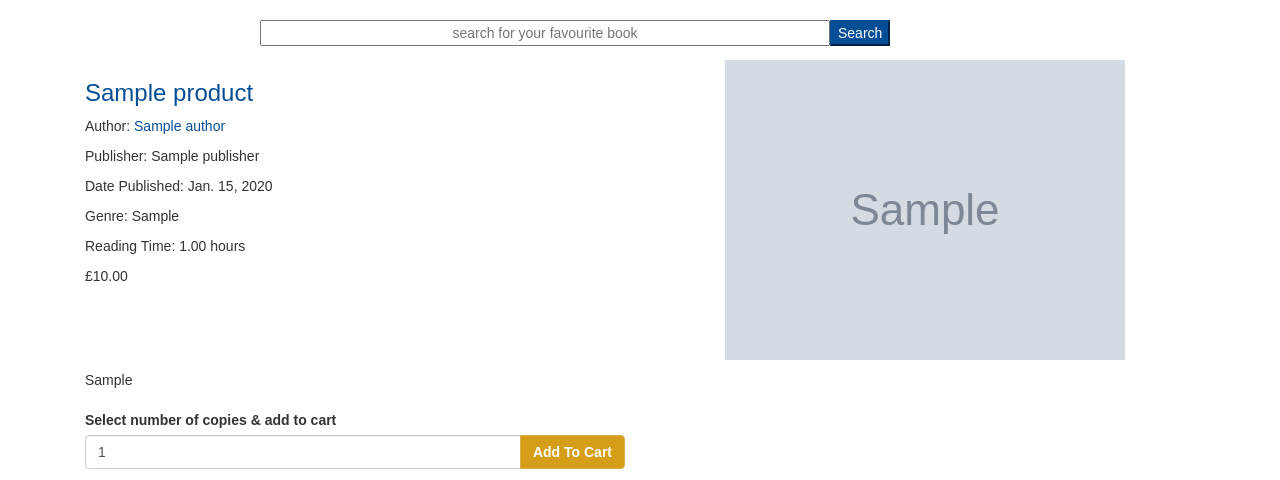
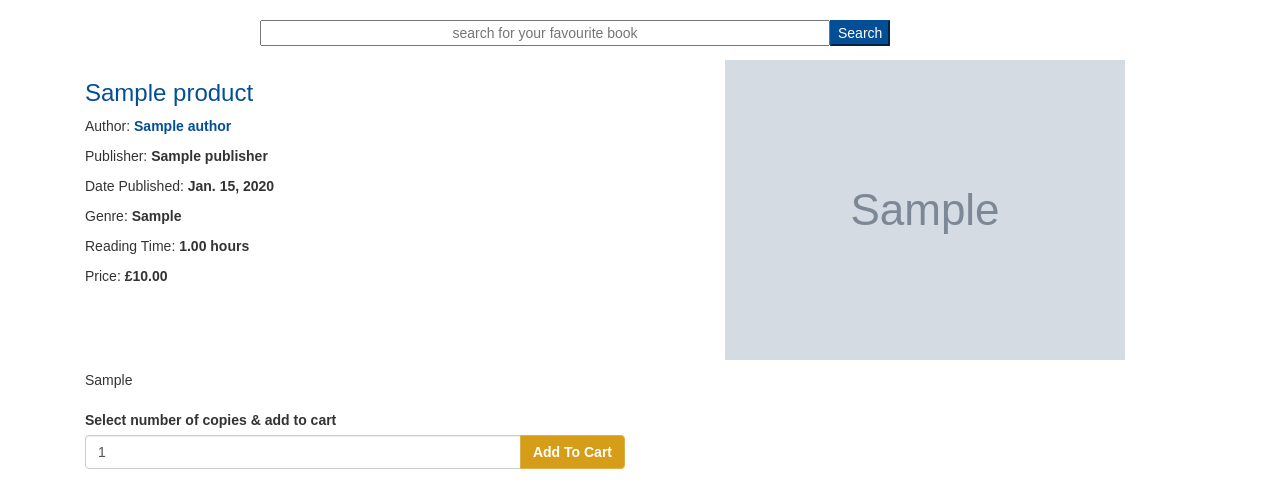
Before and after one commit to zanderm73/milestone4-miller-merchant, a Django app: a page that uses product/templates/eachproduct.html in a window 1280 px wide. Shown: the part 52-532 px from the top of the page. Run offline with Django 3.2, Linux system fonts and the light colour scheme; tables that the repository leaves empty hold one stand-in row (values such as "Sample post"); grey boxes marked "Sample" are stand-in pictures; some libraries are stand-ins or nearby versions.

Commit message:
slight design changes made to allow the most important information on a stand out such as making some paragraphs bold

```diff
--- a/bookreview/templates/previousreview.html
+++ b/bookreview/templates/previousreview.html
@@ -11,9 +11,9 @@
     <div class="bookreview-body">
         <div class="col-xs-12 col-md-6">
             <h3 class="page-heading">{{ bookreview.booknamereview }}</h3>
-            <p>Publisher: {{ bookreview.bookpublisher }}</p>
-            <p>Author: {{ bookreview.bookauthor }}</p>
-            <p>Comment from the author: {{ bookreview.authorscomments }}</p>
+            <p>Author: <b>{{ bookreview.bookauthor }}</b></p>
+            <p>Publisher: <b>{{ bookreview.bookpublisher }}</b></p>
+            <p>Comment from the author: <b><i>"{{ bookreview.authorscomments }}"</i></b></p>
         </div>
         <div class="bookreview-image col-xs-12 col-md-6 text-center">
             <img class="bookimage" src= {{MEDIA_URL}}{{bookreview.bookimage}}>
--- a/bookreview/templates/reviewlist.html
+++ b/bookreview/templates/reviewlist.html
@@ -4,7 +4,7 @@
     <div class="col-xs-12 container title">
 
         <!--page heading-->
-        <h2 class="page-heading">Previous Book Of The Month Winners</h2>
+        <h2 class="page-heading">Previous Reviews Of Winning Books</h2>
     </div>
 
     <div class="winner-list">
@@ -15,7 +15,7 @@
             <!--only displays books that have 'yes' selected in bookofthemonth, can be changed by site admin-->
             {% if bookreview.bookofthemonth == "past" %}
         <div>
-            <h3 class= book-title><a class="hover" href="{% url 'previousreview' bookreview.id %}">{{ bookreview.monthwinner }} Book Of The Month - {{ bookreview.booknamereview}}</a></h3>
+            <p class="book-title">{{ bookreview.monthwinner }}'s Winning Book: <a class="hover" href="{% url 'previousreview' bookreview.id %}"><b>{{ bookreview.booknamereview}}</b></a></p>
         </div>
             {% endif %}
         {% endfor %}
--- a/product/templates/eachauthor.html
+++ b/product/templates/eachauthor.html
@@ -7,8 +7,8 @@
 
             <!--page heading-->
             <h3 class="page-heading">{{ product.authors.name }}</h3>
-            <p>Date Of Birth: {{ product.authors.date_of_birth }}</p>
-            <p>Nationality: {{ product.authors.nationality }}</p>
+            <p>Date Of Birth: <b>{{ product.authors.date_of_birth }}</b></p>
+            <p>Nationality: <b>{{ product.authors.nationality }}</b></p>
             <p>{{ product.authors.author_bio }}</p>
         </div>
 
@@ -18,7 +18,7 @@
         </div>
 
         <!--back button that takes user back to selected book-->
-        <div class="button">
+        <div class="button col-xs-12">
             <a href="{{ request.META.HTTP_REFERER }}" class="btn btn-primary custom-button">Back To Book</a>
         </div>
     </div>
--- a/product/templates/eachproduct.html
+++ b/product/templates/eachproduct.html
@@ -8,12 +8,12 @@
             <h3 class="page-heading">{{ product.title }}</h3>
 
             <!--div class that displays selected books information stored in databse-->
-            <p>Author: <a class="hover" href="{% url 'eachauthor' product.id %}">{{ product.authors }}</a></p>
-            <p>Publisher: {{ product.publisher }}</p>
-            <p>Date Published: {{ product.date_published }}</p>
-            <p>Genre: {{ product.genre }}</p>
-            <p>Reading Time: {{ product.average_reading_time }} hours</p>
-            <p>£{{ product.price }}</p>
+            <p>Author: <a class="hover" href="{% url 'eachauthor' product.id %}"><b>{{ product.authors }}</b></a></p>
+            <p>Publisher: <b>{{ product.publisher }}</b></p>
+            <p>Date Published: <b>{{ product.date_published }}</b></p>
+            <p>Genre: <b>{{ product.genre }}</b></p>
+            <p>Reading Time: <b>{{ product.average_reading_time }} hours</b></p>
+            <p>Price: <b>£{{ product.price }}</b></p>
         </div>
 
         <!--selected authors image-->
--- a/static/css/custom.css
+++ b/static/css/custom.css
@@ -113,6 +113,15 @@ caption p {
     padding-left: 15px;
 }
 
+
+/*----------------bookreview--viewvote.html*/
+@media screen and (max-width: 992px) {
+    .comment-box {
+        text-align: center;
+    }
+}
+
+
 /*--------------------------titles-headings*/
 .page-heading   {
     color: #044e96;
```
Also changed, not shown: bookreview/templates/bookreview.html (+5 -5 lines), bookreview/templates/viewvotes.html (+3 -4 lines).
